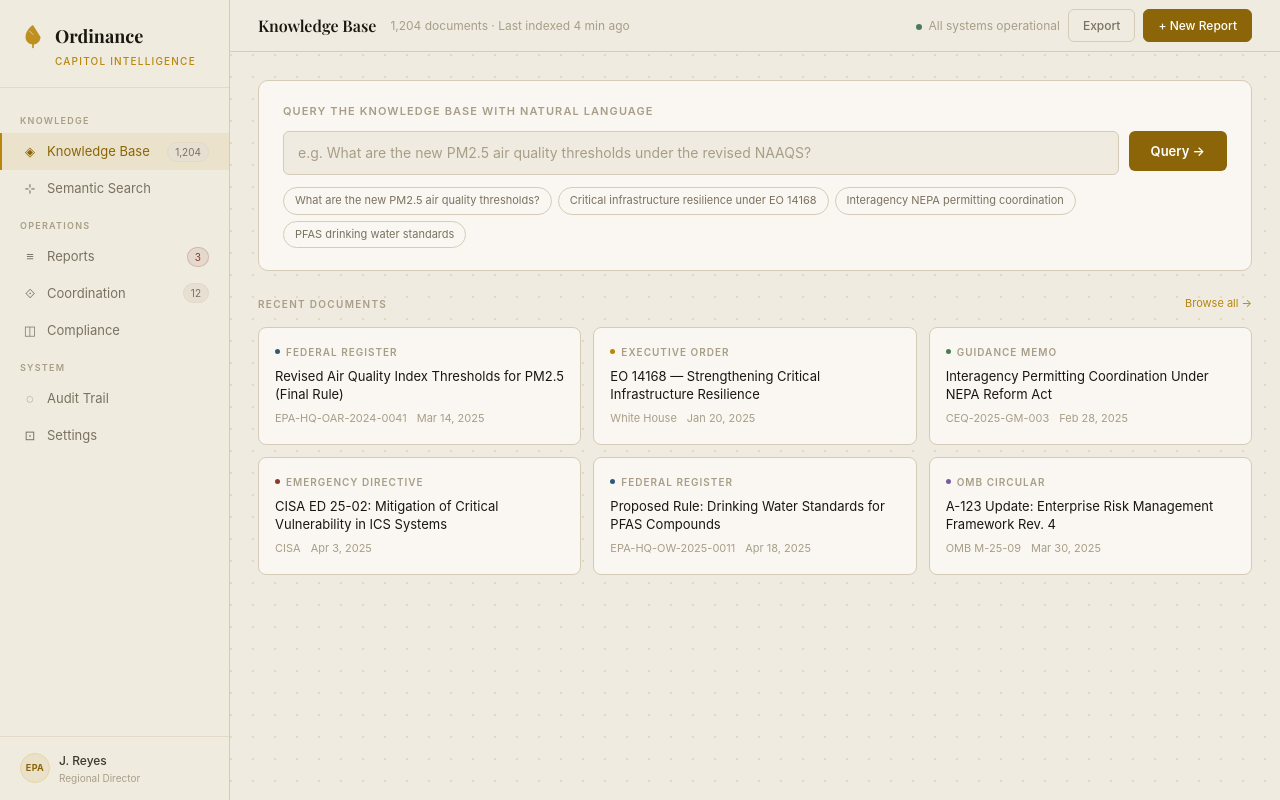
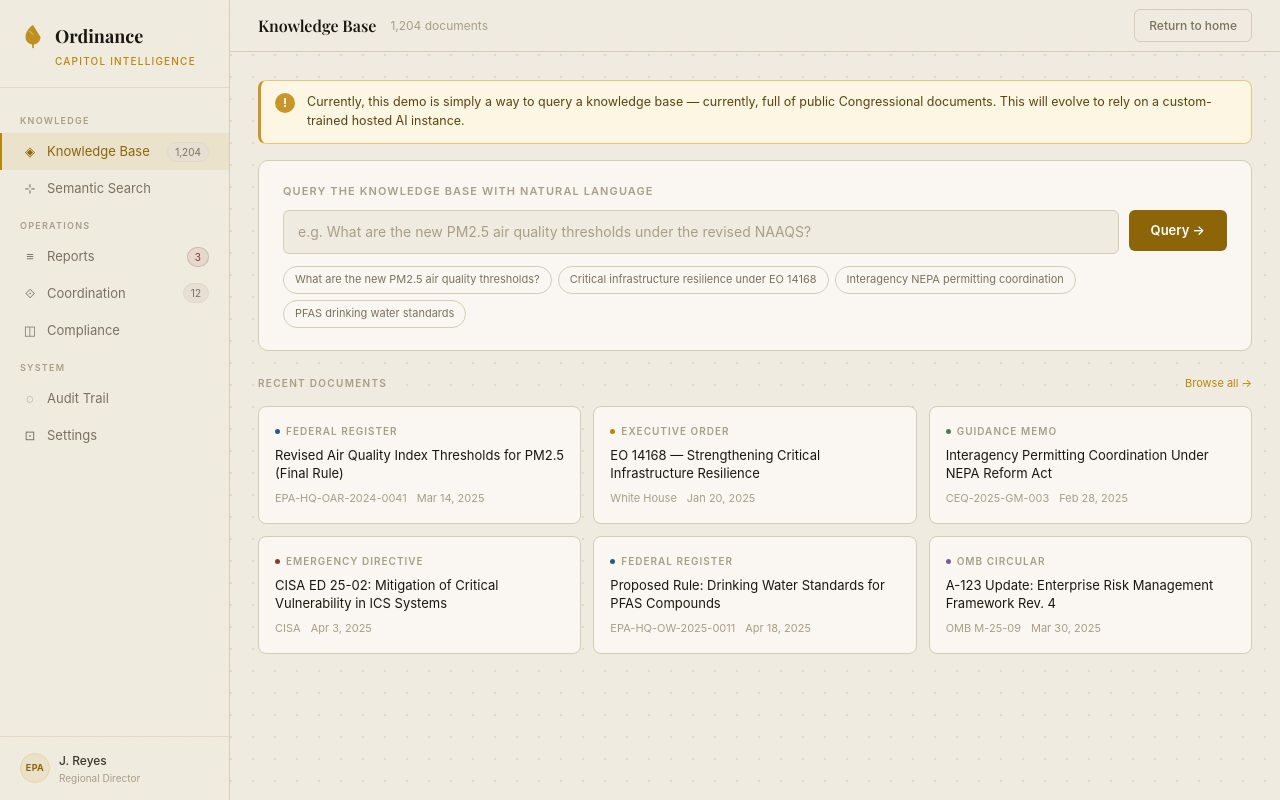
Before and after one commit to vignesh-nagarajan-vn/Ordinance, a Next.js app: page /demo in a window 1280 px wide. Built offline with nearby package versions, Linux system fonts and the light colour scheme; a web font is replaced by a local one.

Commit message:
adjust demo settings

```diff
--- a/app/demo/page.tsx
+++ b/app/demo/page.tsx
@@ -25,7 +25,7 @@
 };
 
 const TITLES: Record<PanelId, [string, string]> = {
-  kb: ["Knowledge Base", "1,204 documents · Last indexed 4 min ago"],
+  kb: ["Knowledge Base", "1,204 documents"],
   search: ["Semantic Search", "AI-powered search across all indexed documents"],
   reports: ["Reports", "47 open · 3 urgent"],
   coord: ["Inter-Agency Coordination", "4 active threads across 6 agencies"],
@@ -333,11 +333,7 @@
             <span className="topbar-title">{topTitle}</span>
             <span className="topbar-meta">{topMeta}</span>
             <div className="topbar-actions">
-              <span style={{ fontSize: 12, color: "var(--text-faint)" }}>
-                <span className="status-dot"></span>All systems operational
-              </span>
-              <button className="btn btn-ghost">Export</button>
-              <button className="btn btn-gold">+ New Report</button>
+              <a href="/" className="btn btn-ghost">Return to home</a>
             </div>
           </div>
 
@@ -445,6 +441,12 @@
 }) {
   return (
     <div className="panel active">
+      <div className="kb-notice" role="note">
+        <span className="kb-notice-icon" aria-hidden="true">!</span>
+        <span className="kb-notice-text">
+          Currently, this demo is simply a way to query a knowledge base — currently, full of public Congressional documents. This will evolve to rely on a custom-trained hosted AI instance.
+        </span>
+      </div>
       <div className="kb-search-area">
         <div className="kb-search-label">
           {showRecentDocs
@@ -1173,8 +1175,40 @@
 .demo-app-root .panel.active { display: block; }
 
 .demo-app-root .kb-search-area {
+  position: relative;
   background: var(--cream-card); border: 1px solid var(--border);
   border-radius: 10px; padding: 22px 24px; margin-bottom: 24px;
+}
+.demo-app-root .kb-notice {
+  display: flex;
+  align-items: flex-start;
+  gap: 12px;
+  background: #fdf6e3;
+  border: 1px solid #e8c97a;
+  border-left: 3px solid #c9962b;
+  border-radius: 8px;
+  padding: 12px 14px;
+  margin-bottom: 16px;
+}
+.demo-app-root .kb-notice-icon {
+  flex: 0 0 20px;
+  width: 20px;
+  height: 20px;
+  display: inline-flex;
+  align-items: center;
+  justify-content: center;
+  background: #c9962b;
+  color: #fff;
+  border-radius: 50%;
+  font-size: 12px;
+  font-weight: 700;
+  line-height: 1;
+}
+.demo-app-root .kb-notice-text {
+  flex: 1;
+  font-size: 12.5px;
+  line-height: 1.5;
+  color: #5b4413;
 }
 .demo-app-root .kb-search-label {
   font-size: 11px; letter-spacing: 0.1em; text-transform: uppercase;
```
